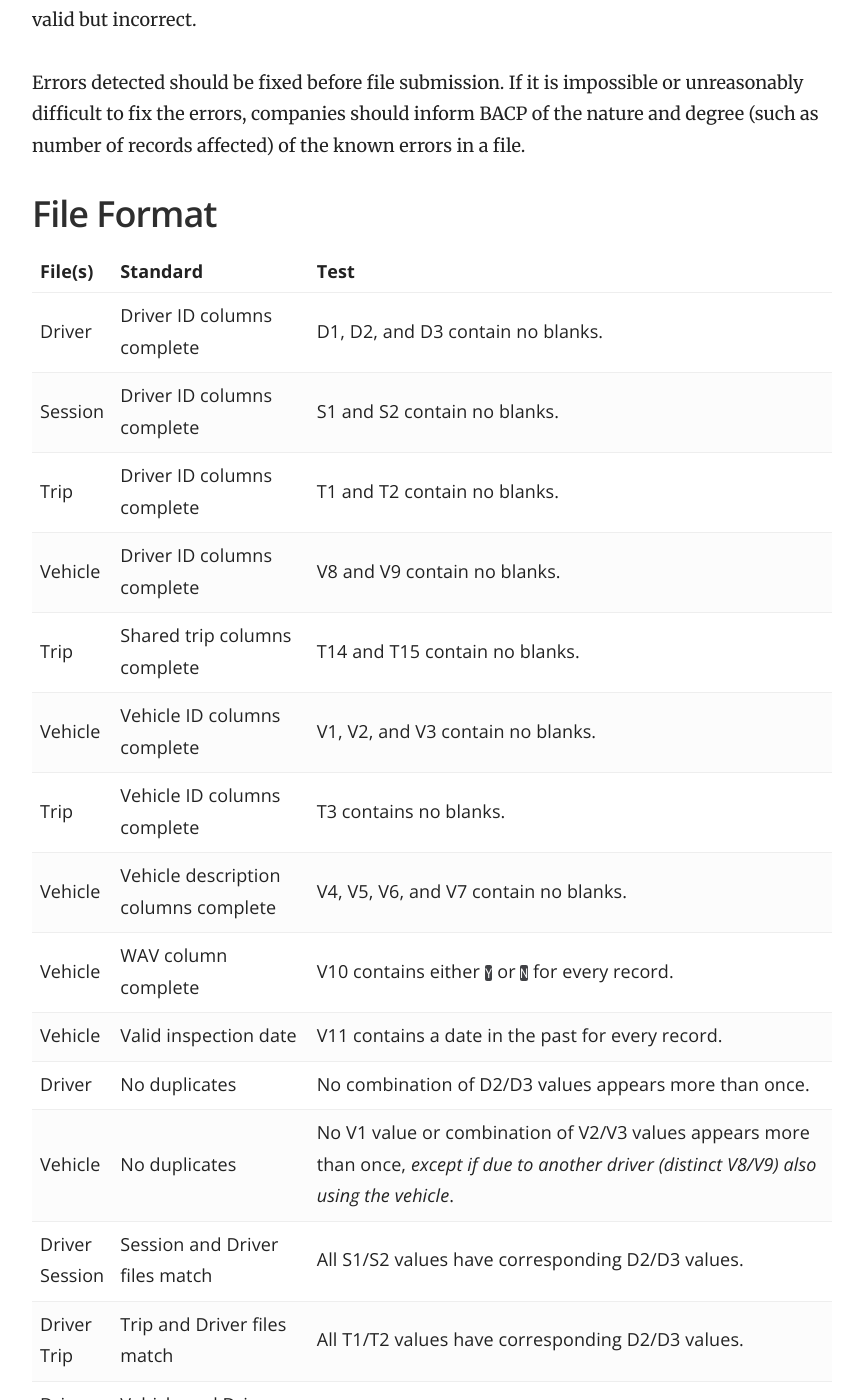
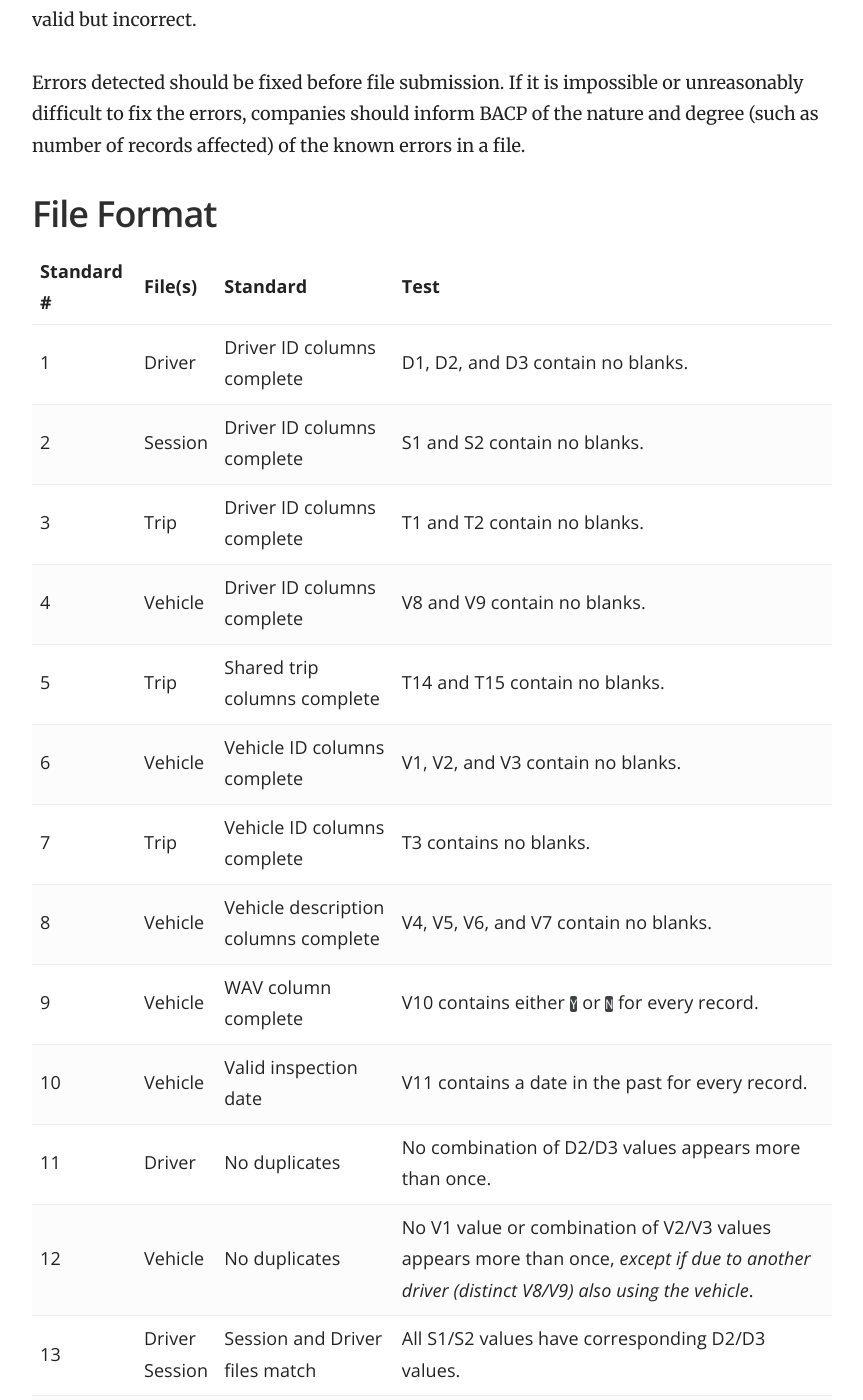
Before and after one commit to Chicago/tnp-reporting-manual, a Jekyll site: the page built from _docs/data_quality.md, in a window 1280 px wide and 1400 px high, scrolled down 464 px. Shown: the whole window, without its empty margins (358-1221 px from the left). Built offline with Jekyll 4.4.1, drawn with Linux system fonts in a browser that asks for light colours.

Commit message:
Update data_quality.md

```diff
--- a/_docs/data_quality.md
+++ b/_docs/data_quality.md
@@ -14,22 +14,22 @@ Errors detected should be fixed before file submission. If it is impossible or u
 
 ## File Format
 
-| File(s)   | Standard                             | Test                                                |
-|-----------|--------------------------------------|-----------------------------------------------------|
-| Driver    | Driver ID columns complete           | D1, D2, and D3 contain no blanks.                   |
-| Session   | Driver ID columns complete           | S1 and S2 contain no blanks.                        |
-| Trip      | Driver ID columns complete           | T1 and T2 contain no blanks.                        |
-| Vehicle   | Driver ID columns complete           | V8 and V9 contain no blanks.                        |
-| Trip      | Shared trip columns complete         | T14 and T15 contain no blanks.                      |
-| Vehicle   | Vehicle ID columns complete          | V1, V2, and V3 contain no blanks.                   |
-| Trip      | Vehicle ID columns complete          | T3 contains no blanks.                              |
-| Vehicle   | Vehicle description columns complete | V4, V5, V6, and V7 contain no blanks.               |
-| Vehicle   | WAV column complete                  | V10 contains either `Y` or `N` for every record.    |
-| Vehicle   | Valid inspection date                | V11 contains a date in the past for every record.   |
-| Driver    | No duplicates                        | No combination of D2/D3 values appears more than once. |
-| Vehicle   | No duplicates                        | No V1 value or combination of V2/V3 values appears more than once, *except if due to another driver (distinct V8/V9) also using the vehicle*. |
-| Driver<br>Session | Session and Driver files match | All S1/S2 values have corresponding D2/D3 values. |
-| Driver<br>Trip    | Trip and Driver files match    | All T1/T2 values have corresponding D2/D3 values. |
-| Driver<br>Vehicle | Vehicle and Driver files match | All V8/V9 values have corresponding D2/D3 values. |
-| Trip<br>Vehicle   | Trip and Vehicle files match   | All T3 values have a corresponding V1 value.      |
-| All       | Valid data types         | All non-string columns contain values valid for the column type. |
+| Standard # | File(s)   | Standard                             | Test                                                |
+|------------|-----------|--------------------------------------|-----------------------------------------------------|
+| 1          | Driver    | Driver ID columns complete           | D1, D2, and D3 contain no blanks.                   |
+| 2          | Session   | Driver ID columns complete           | S1 and S2 contain no blanks.                        |
+| 3          | Trip      | Driver ID columns complete           | T1 and T2 contain no blanks.                        |
+| 4          | Vehicle   | Driver ID columns complete           | V8 and V9 contain no blanks.                        |
+| 5          | Trip      | Shared trip columns complete         | T14 and T15 contain no blanks.                      |
+| 6          | Vehicle   | Vehicle ID columns complete          | V1, V2, and V3 contain no blanks.                   |
+| 7          | Trip      | Vehicle ID columns complete          | T3 contains no blanks.                              |
+| 8          | Vehicle   | Vehicle description columns complete | V4, V5, V6, and V7 contain no blanks.               |
+| 9          | Vehicle   | WAV column complete                  | V10 contains either `Y` or `N` for every record.    |
+| 10         | Vehicle   | Valid inspection date                | V11 contains a date in the past for every record.   |
+| 11         | Driver    | No duplicates                        | No combination of D2/D3 values appears more than once. |
+| 12         | Vehicle   | No duplicates                        | No V1 value or combination of V2/V3 values appears more than once, *except if due to another driver (distinct V8/V9) also using the vehicle*. |
+| 13         | Driver<br>Session | Session and Driver files match | All S1/S2 values have corresponding D2/D3 values. |
+| 14         | Driver<br>Trip    | Trip and Driver files match    | All T1/T2 values have corresponding D2/D3 values. |
+| 15         | Driver<br>Vehicle | Vehicle and Driver files match | All V8/V9 values have corresponding D2/D3 values. |
+| 16         | Trip<br>Vehicle   | Trip and Vehicle files match   | All T3 values have a corresponding V1 value.      |
+| 17         | All       | Valid data types         | All non-string columns contain values valid for the column type. |
```
